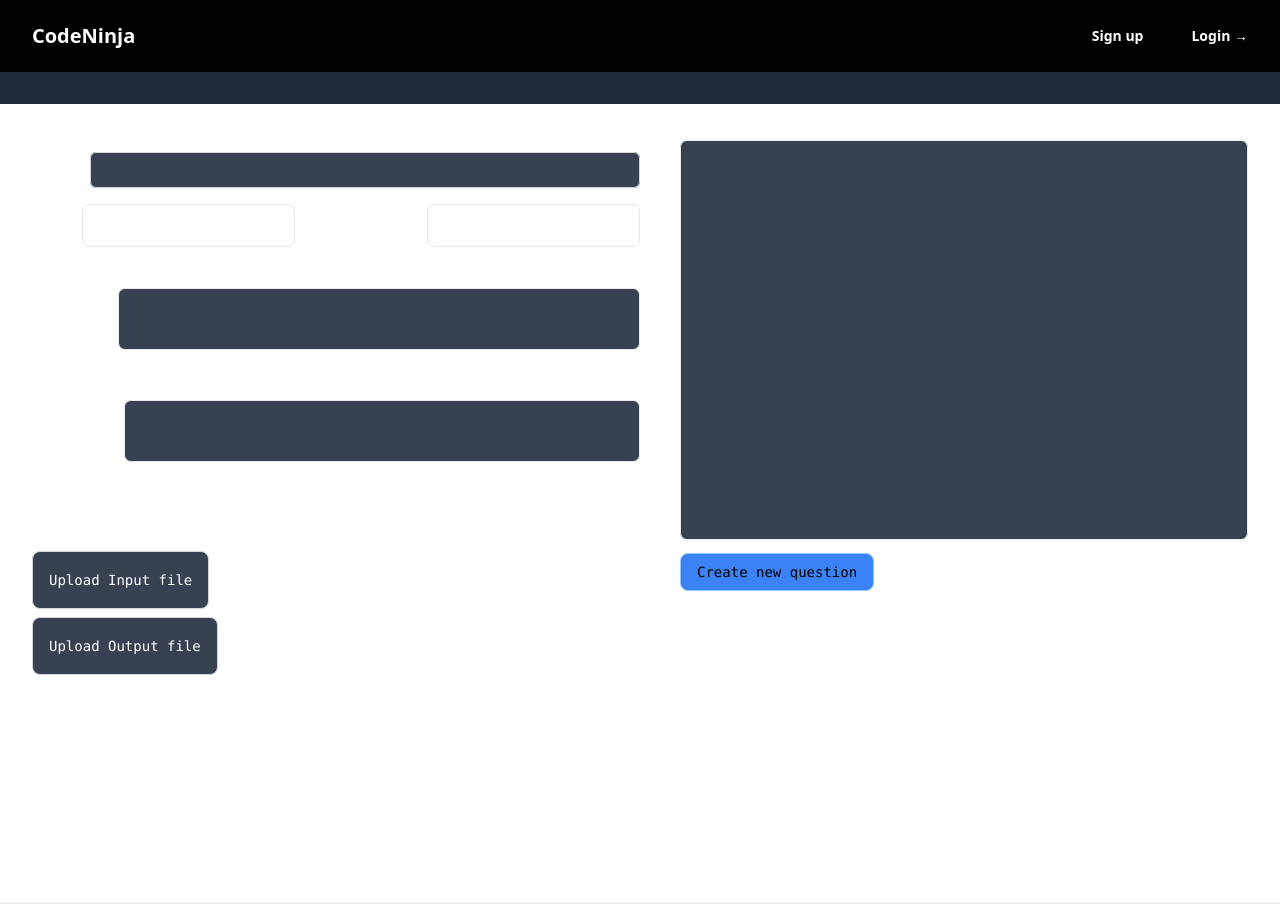
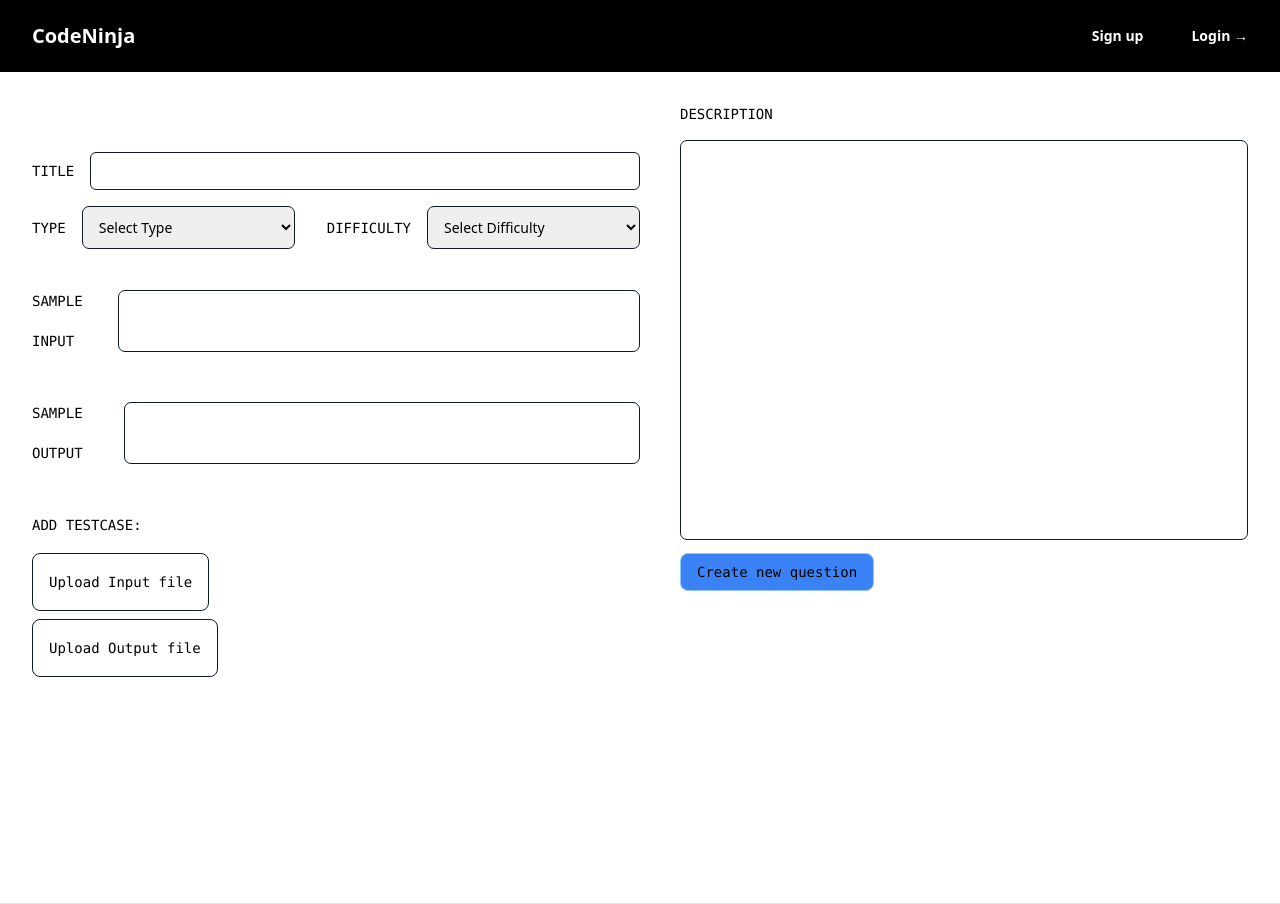
Before and after one commit to srishtiKap-dev/online-code-judge, a React (Create React App) app in the folder AUTH/frontend/: page /createQuestions in a window 1280 px wide. Built offline with nearby package versions, Linux system fonts and the light colour scheme; no server answers.

Commit message:
modified UI for inner pages

```diff
--- a/AUTH/frontend/src/Pages/CreateQuestions.js
+++ b/AUTH/frontend/src/Pages/CreateQuestions.js
@@ -99,11 +99,11 @@ function CreateQuestions() {
     setSampleOutput("");
   };
   return (
-    <div className="bg-gray-800">
+    <div className="">
       <NavBar />
       <form
         ref={createQuestionForm}
-        className="bg-white border-b dark:bg-gray-800 h-screen text-sm text-white uppercase bg-gray-50 dark:bg-gray-700 dark:text-white"
+        className="bg-white border-b h-screen text-sm text-black uppercase"
         action="#"
         method="POST"
         onSubmit={handleSubmit}
@@ -119,7 +119,7 @@ function CreateQuestions() {
                 name="title"
                 type="title"
                 required
-                className="ml-4 block w-full rounded-md border-0 py-1.5 shadow-sm ring-1 ring-inset ring-gray-300 focus:ring-gray-600 sm:text-sm sm:leading-6 focus:border-2 focus:border-white-900 focus:outline-0 text-white bg-gray-700"
+                className="pl-2 ml-4 block w-full rounded-md py-1.5 sm:text-sm sm:leading-6 focus:border-2 focus:outline-0 text-black border border-gray-900 focus:outline-0"
                 onChange={e => setTitle(e.target.value)}
               />
             </div>
@@ -132,7 +132,7 @@ function CreateQuestions() {
               </label>
               <select
                 onChange={e => setType(e.target.value)}
-                className="ml-4 w-2/4 peer rounded-[7px] border bg-transparent px-3 py-2.5 font-sans text-sm font-normal text-blue-gray-700 outline outline-0 transition-all placeholder-shown:border placeholder-shown:border-blue-gray-200 placeholder-shown:border-t-blue-gray-200 empty:!bg-gray-900 focus:border-2 focus:border-white-900 focus:outline-0 bg-gray-700"
+                className="ml-4 w-2/4 peer rounded-[7px] px-3 py-2.5 font-sans text-sm font-normal focus:border-2 focus:border-black-900 focus:outline-0 text-black border border-gray-900 "
               >
                 <option value="">Select Type</option>
                 <option value="String">String</option>
@@ -147,7 +147,7 @@ function CreateQuestions() {
               </label>
               <select
                 onChange={e => setDifficulty(e.target.value)}
-                className="ml-4 peer w-2/4 rounded-[7px] border bg-transparent px-3 py-2.5 font-sans text-sm font-normal text-blue-gray-700 outline outline-0 transition-all placeholder-shown:border placeholder-shown:border-blue-gray-200 placeholder-shown:border-t-blue-gray-200 empty:!bg-gray-900 focus:border-2 focus:border-white-900 focus:outline-0 bg-gray-700"
+                className="ml-4 w-2/4 peer rounded-[7px] px-3 py-2.5 font-sans text-sm font-normal focus:border-2 focus:border-black-900 focus:outline-0 text-black border border-gray-900 "
               >
                 <option value="">Select Difficulty</option>
                 <option value="Easy">Easy</option>
@@ -163,7 +163,7 @@ function CreateQuestions() {
                 onChange={e => {
                   setSampleInput(e.target.value);
                 }}
-                className="w-full resize-none rounded-[7px] border border-black-600 px-3 py-2.5 text-sm font-normal focus:border-2 text-white bg-gray-700 focus:border-white-900 focus:outline-0"
+                className="w-full resize-none rounded-[7px] border border-gray-900 px-3 py-2.5 text-sm font-normal focus:border-2 text-black focus:border-black-900 focus:outline-0"
                 placeholder=" "
               ></textarea>
             </div>
@@ -175,7 +175,7 @@ function CreateQuestions() {
                 onChange={e => {
                   setSampleOutput(e.target.value);
                 }}
-                className="w-full resize-none rounded-[7px] border border-black-600 px-3 py-2.5 text-sm font-normal focus:border-2 text-white bg-gray-700 focus:border-white-900 focus:outline-0"
+                className="w-full resize-none rounded-[7px] border border-gray-900 px-3 py-2.5 text-sm font-normal focus:border-2 text-black focus:border-black-900 focus:outline-0"
                 placeholder=" "
               ></textarea>
             </div>
@@ -186,7 +186,7 @@ function CreateQuestions() {
               <button
                 type="button"
                 onClick={onUploadFile}
-                className="bg-white-500 text-white py-2 px-4 rounded-lg border border-gray-300 py-1.5 px-4 mt-2 bg-gray-700"
+                className="text-black py-2 px-4 rounded-lg border border-gray-900 py-1.5 px-4 mt-2"
               >
                 Upload Input file
               </button>
@@ -205,7 +205,7 @@ function CreateQuestions() {
               <button
                 type="button"
                 onClick={onUploadOutputFile}
-                className="bg-white-500 text-white py-2 px-4 rounded-lg border border-gray-300 py-1.5 px-4 mt-2 bg-gray-700"
+                className="text-black py-2 px-4 rounded-lg border border-gray-900 py-1.5 px-4 mt-2"
               >
                 Upload Output file
               </button>
@@ -229,7 +229,7 @@ function CreateQuestions() {
               onChange={e => {
                 setDescription(e.target.value);
               }}
-              className="mt-4 min-h-[400px] w-full resize-none rounded-[7px] border border-black-600 px-3 py-2.5 text-sm font-normal focus:border-2 text-white bg-gray-700 focus:border-white-900 focus:outline-0"
+              className="mt-4 min-h-[400px] w-full resize-none rounded-[7px] border border-gray-900 px-3 py-2.5 text-sm font-normal focus:border-2 text-black focus:outline-0"
               placeholder=" "
             ></textarea>
 
--- a/AUTH/frontend/src/Pages/Description.js
+++ b/AUTH/frontend/src/Pages/Description.js
@@ -108,7 +108,7 @@ print('Hello, world!')
       });
   };
   return (
-    <div className="bg-white border-b dark:bg-gray-800 h-screen text-sm text-white bg-gray-50 dark:bg-gray-700 dark:text-white">
+    <div className="h-screen text-sm text-black dark:text-black">
       <NavBar />
       <div className="grid grid-cols-2 text-left m-8 font-mono">
         <div className="leading-10">
@@ -122,7 +122,7 @@ print('Hello, world!')
             <br></br>
             <textarea
               value={sampleInput}
-              class="cursor-not-allowed min-h-[50px] w-9/12 rounded-[7px] border border-white-600 px-3 py-2.5 font-sans text-sm font-normal focus:border-1 focus:border-white-900 focus:outline-0 bg-gray-800 dark:bg-gray-700 dark:text-white border-b dark:bg-gray-800"
+              class="cursor-not-allowed min-h-[50px] w-9/12 rounded-[7px] border border-black-600 px-3 py-2.5 font-sans text-sm font-normal focus:outline-0 bg-gray-300 dark:text-black border-b dark:bg-gray-300"
               placeholder=" "
             ></textarea>
           </div>
@@ -131,7 +131,7 @@ print('Hello, world!')
             <br></br>
             <textarea
               value={sampleOutput}
-              class="cursor-not-allowed min-h-[50px] w-9/12 rounded-[7px] border border-white-600 px-3 py-2.5 font-sans text-sm font-normal focus:border-1 focus:border-white-900 focus:outline-0 bg-gray-800 dark:bg-gray-700 dark:text-white border-b dark:bg-gray-800"
+              class="cursor-not-allowed min-h-[50px] w-9/12 rounded-[7px] border border-black-600 px-3 py-2.5 font-sans text-sm font-normal focus:outline-0 bg-gray-300 dark:text-black border-b dark:bg-gray-300"
               placeholder=" "
             ></textarea>
           </div>
@@ -143,7 +143,7 @@ print('Hello, world!')
               onChange={e => {
                 setinput(e.target.value);
               }}
-              class="min-h-[100px] w-9/12 resize-none rounded-[7px] border border-white-600 px-3 py-2.5 font-sans text-sm font-normal focus:border-1 focus:border-white-900 focus:outline-0 bg-gray-800 dark:bg-gray-700 dark:text-white border-b dark:bg-gray-800"
+              class="min-h-[100px] w-9/12 resize-none rounded-[7px] border border-black-600 px-3 py-2.5 font-sans text-sm font-normal focus:outline-0 bg-gray-300 dark:bg-gray-700 dark:text-black border-b dark:bg-gray-300"
               placeholder=" "
             ></textarea>
           </div>
@@ -155,7 +155,7 @@ print('Hello, world!')
               setOutput("");
               setDefaultCode(e.target.value);
             }}
-            className="select-box border border-gray-300 rounded-lg py-1.5 px-4 mb-2 focus:outline-none border-b dark:bg-gray-800"
+            className="select-box border border-black rounded-lg py-1.5 px-4 mb-2 focus:outline-none border-b dark:bg-white"
           >
             <option value="cpp">C++</option>
             <option value="py">Python</option>
@@ -183,7 +183,7 @@ print('Hello, world!')
               fontSize: 12,
               outline: "none",
               border: "none",
-              backgroundColor: "#A0C8EA",
+              backgroundColor: "#F4DD81",
               height: "80%",
               overflowY: "scroll"
             }}
@@ -192,7 +192,7 @@ print('Hello, world!')
             {output && (
               <div className="mt-4">
                 Output:
-                <div className="bg-gray-100 text-black rounded-md shadow-md p-3 text-sm">
+                <div className="text-black rounded-md shadow-md p-3 text-sm bg-gray-300 dark:bg-gray-700 dark:text-black border-b dark:bg-gray-300">
                   {output}
                 </div>
               </div>
--- a/AUTH/frontend/src/Pages/Login.js
+++ b/AUTH/frontend/src/Pages/Login.js
@@ -1,20 +1,17 @@
 import { useEffect, useState } from "react";
 import axios from "axios";
 import toast, { Toaster } from "react-hot-toast";
-import { useNavigate, useParams } from "react-router-dom";
+import { useNavigate } from "react-router-dom";
 
 function Login() {
   const apiUrl = process.env.REACT_APP_API_URL;
   const [email, setEmail] = useState("");
   const [password, setPassword] = useState("");
   const nav = useNavigate();
-  //let { isRegistered } = useParams();
-  //console.log(isRegistered);
   const queryParams = new URLSearchParams(window.location.search);
   const isRegistered = queryParams.get("isRegistered");
 
   useEffect(() => {
-    console.log("isRegis:", isRegistered);
     if (isRegistered) {
       toast.success(`User registered successfully. Please login!`, {
         duration: 10000
--- a/AUTH/frontend/src/Pages/SubmissionHistory.js
+++ b/AUTH/frontend/src/Pages/SubmissionHistory.js
@@ -25,9 +25,9 @@ function SubmissionHistory() {
   return (
     <div className="HomePage">
       <NavBar />
-      <div className="relative overflow-x-auto h-screen bg-white border-b dark:bg-gray-800">
-        <table className="mx-auto w-full text-sm text-left rtl:text-right text-gray-500 dark:text-gray-400">
-          <thead className="text-xs text-gray-700 uppercase bg-gray-50 dark:bg-gray-700 dark:text-gray-400">
+      <div className="relative overflow-x-auto h-screen bg-white border-b dark:bg-white-800 shadow-md sm:rounded-lg">
+        <table className="mt-20 mx-auto w-3/4 text-sm text-left rtl:text-right text-gray-800">
+          <thead className="text-xs text-black uppercase border">
             <tr>
               <th scope="col" className="px-6 py-3">
                 User
@@ -51,12 +51,9 @@ function SubmissionHistory() {
               return (
                 <tr
                   key={index}
-                  className="bg-white border-b dark:bg-gray-800 dark:border-gray-700 hover:bg-gray-50 dark:hover:bg-gray-600"
+                  className="bg-white border-b hover:bg-gray-50 dark:hover:bg-gray-300 border"
                 >
-                  <th
-                    scope="row"
-                    className="px-6 py-4 font-medium text-gray-900 whitespace-nowrap dark:text-white"
-                  >
+                  <th scope="row" className="px-6 py-4 font-medium text-black">
                     {submission.userId.firstname} {submission.userId.lastname}
                   </th>
                   <td className="px-6 py-4">{submission.problemId.title}</td>
```
